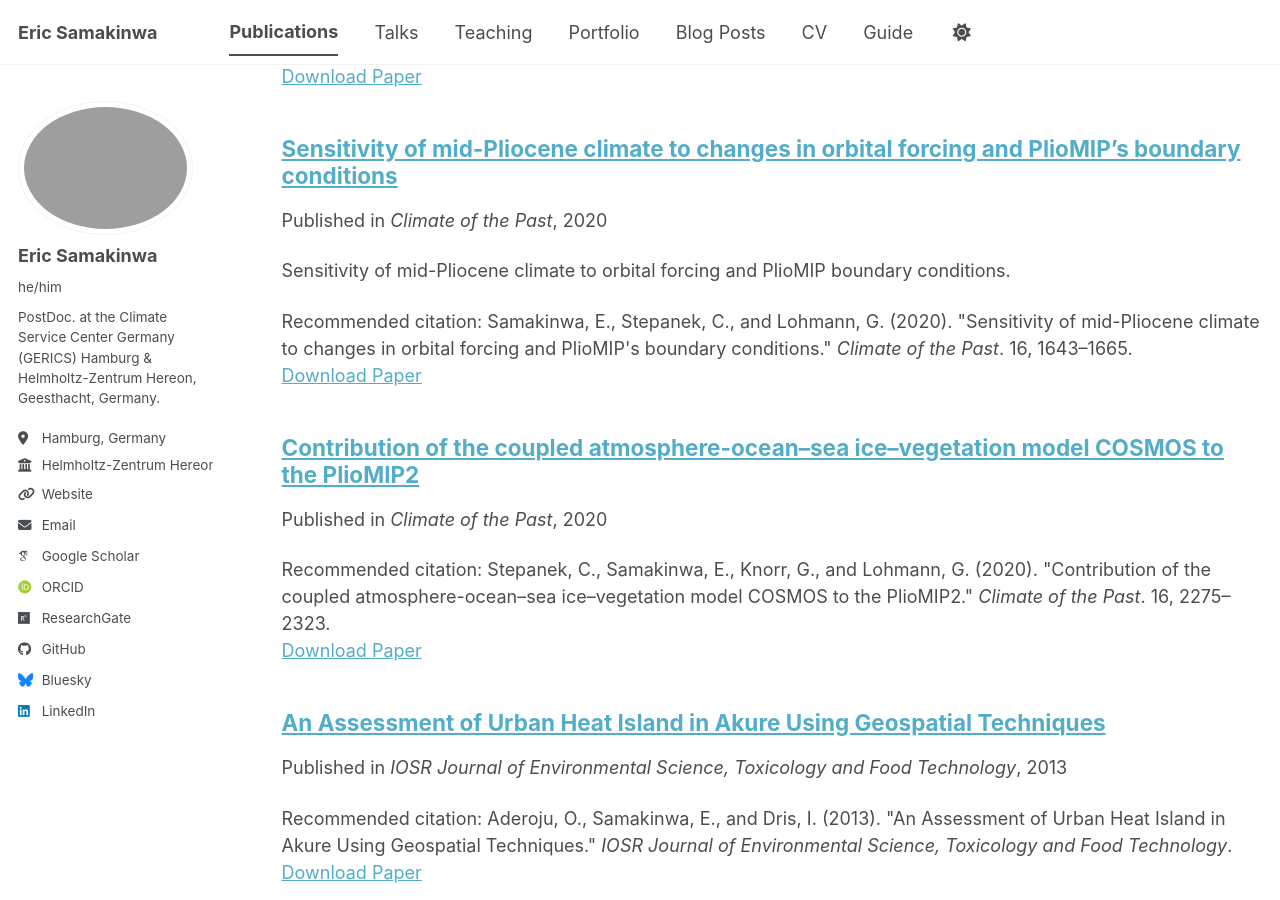
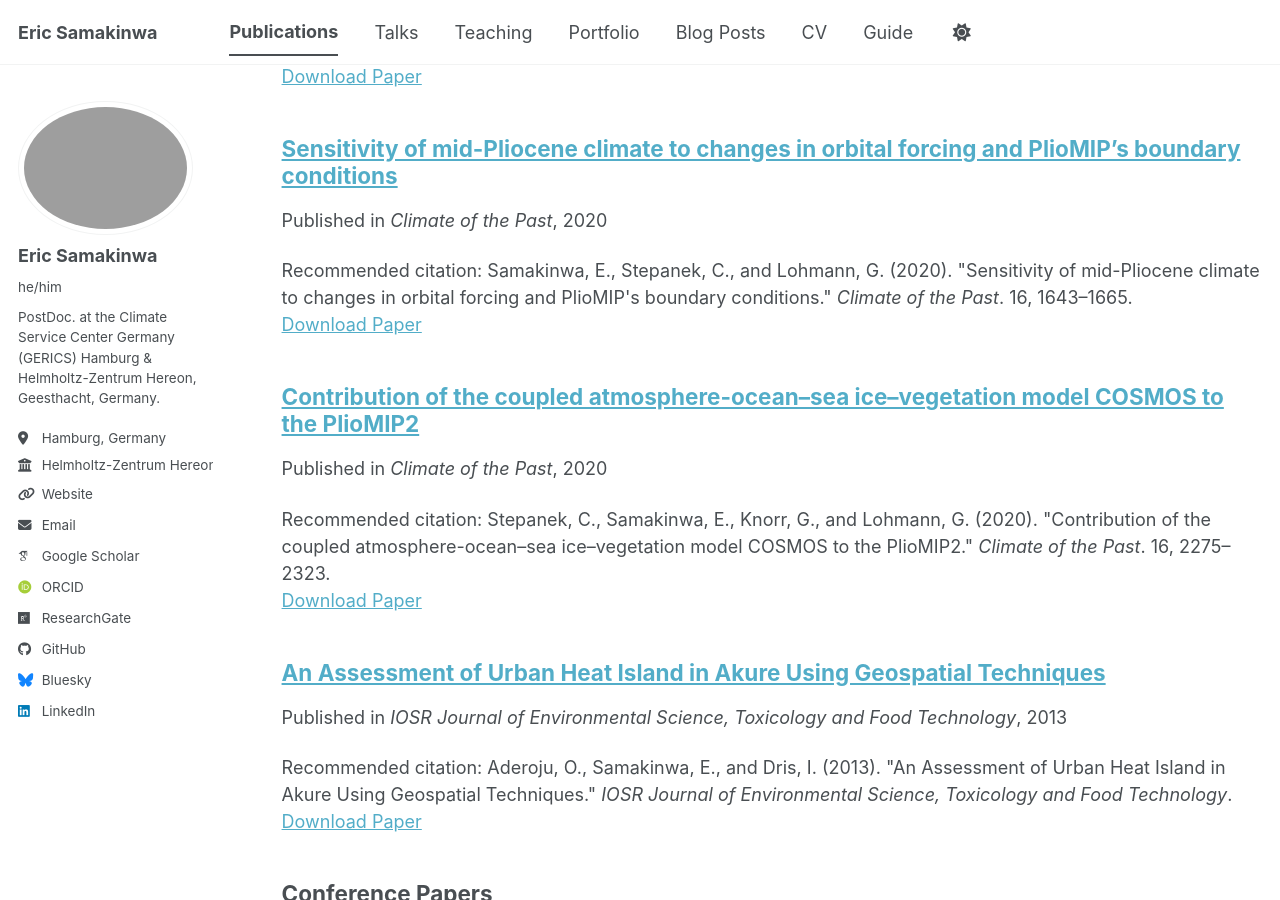
Before and after one commit to shamakson/shamakson.github.io, a Jekyll site: the page built from _pages/publications.html, in a window 1280 px wide and 900 px high, scrolled down 2538 px. Built offline with Jekyll 4.4.1, drawn with Linux system fonts in a browser that asks for light colours; some web fonts are replaced; a script bundle is joined from its source files by our own code; library files that are not in the unit come from our copies.

Commit message:
Clear excerpt field in mid-Pliocene publication
Updated the excerpt field to be empty.

```diff
--- a/_publications/2020-01-01-mid-pliocene-climate-orbital-forcing.md
+++ b/_publications/2020-01-01-mid-pliocene-climate-orbital-forcing.md
@@ -3,7 +3,7 @@ title: "Sensitivity of mid-Pliocene climate to changes in orbital forcing and Pl
 collection: publications
 category: manuscripts
 permalink: /publication/2020-01-01-mid-pliocene-climate-orbital-forcing
-excerpt: 'Sensitivity of mid-Pliocene climate to orbital forcing and PlioMIP boundary conditions.'
+excerpt: ''
 date: 2020-01-01
 venue: 'Climate of the Past'
 paperurl: 'https://doi.org/10.5194/cp-16-1643-2020'
```
